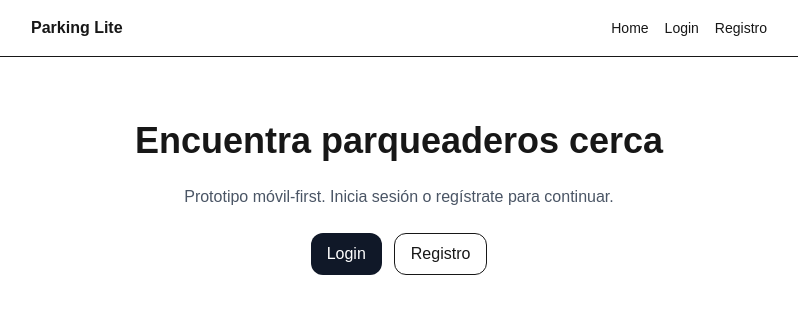
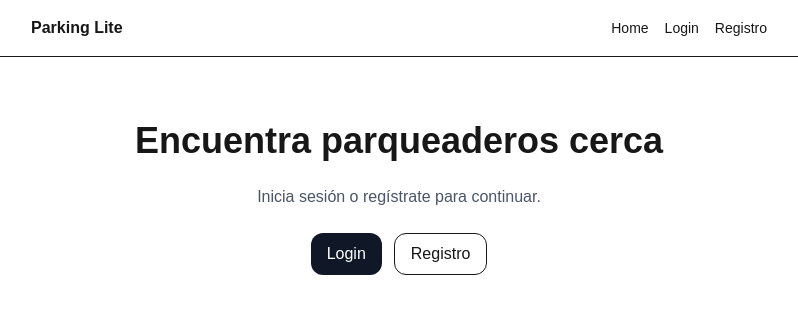
Before and after one commit to ExpoParking13/ExpoParking, a Next.js app: page / in a window 1280 px wide. Shown: the top 314 px of the page, without its empty margins (241-1039 px from the left). Built offline with nearby package versions, Linux system fonts and the light colour scheme; no server answers.

Commit message:
add another configs

```diff
--- a/src/app/page.tsx
+++ b/src/app/page.tsx
@@ -9,7 +9,7 @@ export default function Landing() {
         <section className="text-center space-y-6">
           <h1 className="text-3xl sm:text-4xl font-semibold">Encuentra parqueaderos cerca</h1>
           <p className="text-gray-600 max-w-prose mx-auto">
-            Prototipo móvil-first. Inicia sesión o regístrate para continuar.
+           Inicia sesión o regístrate para continuar.
           </p>
           <div className="flex justify-center gap-3">
             <Link
--- a/src/components/MapView.tsx
+++ b/src/components/MapView.tsx
@@ -9,9 +9,15 @@ import Link from "next/link";
 import MapAutoResize from "@/components/MapAutoResize";
 import { PARKINGS } from "@/lib/parkings";
 
-import iconRetinaUrl from "leaflet/dist/images/marker-icon-2x.png";
-import iconUrl from "leaflet/dist/images/marker-icon.png";
-import shadowUrl from "leaflet/dist/images/marker-shadow.png";
+import iconRetina from "leaflet/dist/images/marker-icon-2x.png";
+import iconPng    from "leaflet/dist/images/marker-icon.png";
+import iconShadow from "leaflet/dist/images/marker-shadow.png";
+
+
+// fuerza string para Leaflet (sirve en dev/prod)
+const iconRetinaUrl = typeof iconRetina === "string" ? iconRetina : (iconRetina as any).src;
+const iconUrl       = typeof iconPng    === "string" ? iconPng    : (iconPng    as any).src;
+const shadowUrl     = typeof iconShadow === "string" ? iconShadow : (iconShadow as any).src;
 
 const defaultIcon = L.icon({
   iconRetinaUrl, iconUrl, shadowUrl,
@@ -19,7 +25,6 @@ const defaultIcon = L.icon({
   popupAnchor: [1, -34], tooltipAnchor: [16, -28],
   shadowSize: [41, 41],
 });
-
 const CENTER = { lat: 4.5989, lng: -74.0697 };
 
 function haversineMeters(a:{lat:number;lng:number}, b:{lat:number;lng:number}) {
```
